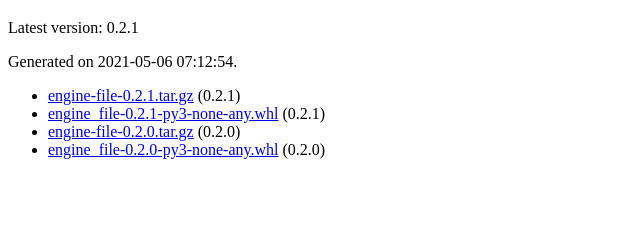
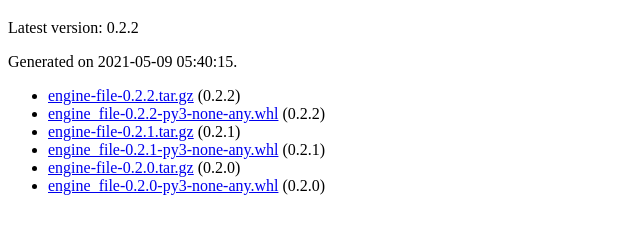
Before and after one commit to Scoutship/pygmy, a plain HTML site: page simple/engine-file/index.html in a window 1280 px wide. Shown: the part 61-294 px from the top of the page, without its empty margins (0-640 px from the left). Drawn offline with Linux system fonts and the light colour scheme.

Commit message:
update pypi engine-file packages refs/tags/0.2.2 version 0.2.2

```diff
--- a/simple/engine-file/index.html
+++ b/simple/engine-file/index.html
@@ -5,11 +5,25 @@
     </head>
     <body>
         <h1>engine-file</h1>
-        <p>Latest version: 0.2.1</p>
+        <p>Latest version: 0.2.2</p>
 
-            <p>Generated on 2021-05-06 07:12:54.</p>
+            <p>Generated on 2021-05-09 05:40:15.</p>
 
         <ul>
+
+                <li>
+                    <a
+                        href="https://raw.githubusercontent.com/scoutship/pygmy/gh-pages/packages/engine-file-0.2.2.tar.gz"
+                    >engine-file-0.2.2.tar.gz</a>
+                    (0.2.2)
+                </li>
+
+                <li>
+                    <a
+                        href="https://raw.githubusercontent.com/scoutship/pygmy/gh-pages/packages/engine_file-0.2.2-py3-none-any.whl"
+                    >engine_file-0.2.2-py3-none-any.whl</a>
+                    (0.2.2)
+                </li>
 
                 <li>
                     <a
```
Also changed, not shown: index.html (+1 -1 lines), simple/engine-database/index.html (+1 -1 lines), simple/engine-oiler/index.html (+1 -1 lines), simple/index.html (+1 -1 lines), 3 other files.
